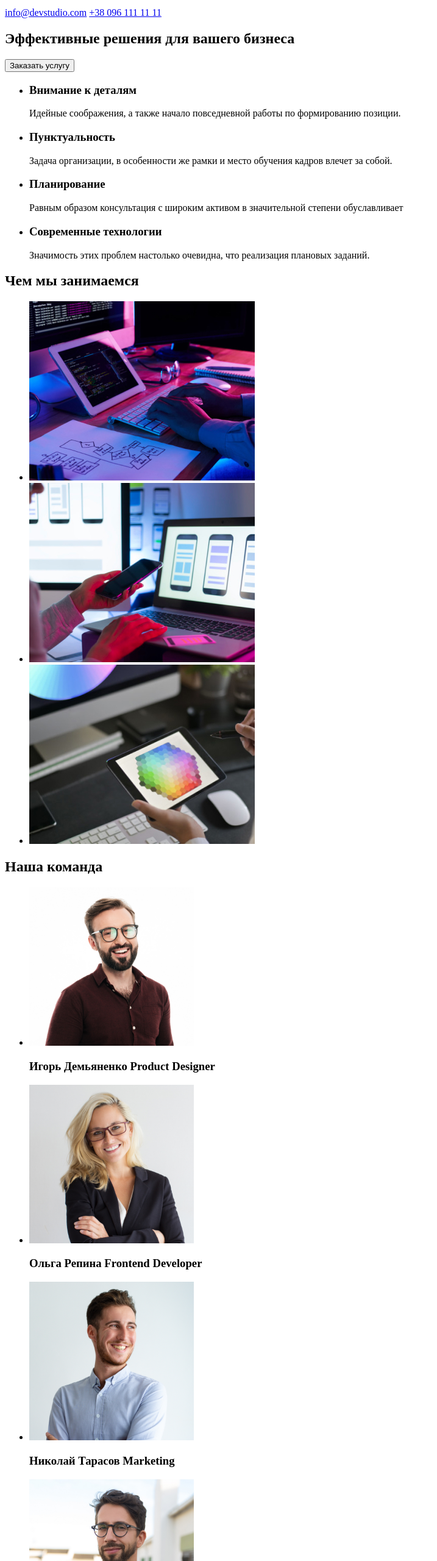
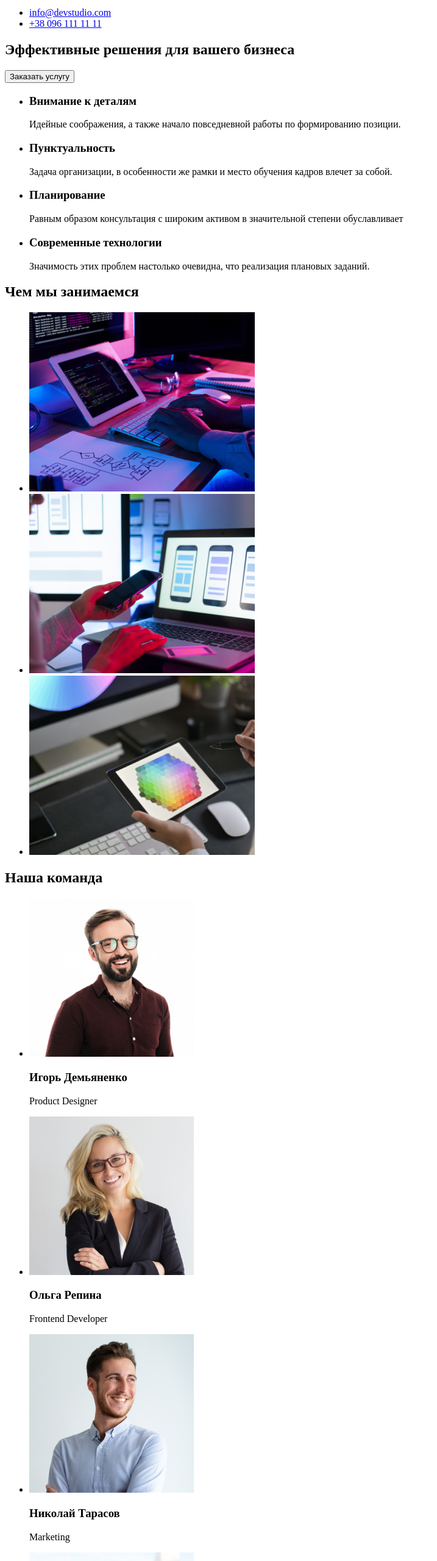
Before and after one commit to DarinaDomalega/goit-markup-hw-01, a plain HTML site: page index.html in a window 1280 px wide. Shown: the part 100-2660 px from the top of the page at 61% size, without its empty margins (0-717 px from the left). Drawn offline with Linux system fonts and the light colour scheme.

Commit message:
Changed mistakes

```diff
--- a/index.html
+++ b/index.html
@@ -16,17 +16,17 @@
         <li> <a href="">Контакты</a></li>
       </ul>
      </nav>
-         <a href="mail:info@devstudio.com"> info@devstudio.com</a>
-         <a href="tel:+380961111111"> +38 096 111 11 11</a>
+        <ul>
+           <li> <a href="mail:info@devstudio.com"> info@devstudio.com</a> </li>
+           <li> <a href="tel:+380961111111"> +38 096 111 11 11</a> </li>
+        </ul>
     </header>
-      <div>
+    <main>
           <section>
               <h1>Эффективные решения для вашего бизнеса</h1>
               <button type="button">Заказать услугу</button>
           </section>
-      </div>
-    <main>
-       <section>
+          <section>
            <ul>
                <li>
                    <h3>Внимание к деталям</h3>
@@ -77,39 +77,38 @@
              <ul>
                <li>
                    <img src="./images/img.jpg" alt="1-работник" width="270" height="260">
-                <h3>Игорь Демьяненко
-                    Product Designer
-                </h3>
+                   <h3>Игорь Демьяненко</h3>
+                   <p>Product Designer</p>
+
                </li>
                <li>
                 <img src="./images/img-1worker.jpg" alt="2-работник" width="270" height="260">
-                <h3>Ольга Репина
-                    Frontend Developer
-                </h3>
+                <h3>Ольга Репина</h3>
+                <p> Frontend Developer</p>
+
                 </li>
                 <li>
                 <img src="./images/img-2worker.jpg" alt="3-работник" width="270" height="260">
-                <h3>Николай Тарасов
-                    Marketing
-                </h3>
+                <h3>Николай Тарасов</h3>
+                 <p> Marketing </p>
+
                 </li>
                 <li>
                 <img src="./images/img-3worker.jpg" alt="4-работник" width="270" height="260">
-                <h3>Михаил Ермаков
-                    UI Designer
-                </h3>
+                <h3>Михаил Ермаков</h3>
+                 <p> UI Designer</p>
                 </li>
 
              </ul>
        </section>
     </main>
     <footer>
+        <a href="">WebStudio</a>
         <address>
-          <a href="">WebStudio</a>
             <ul>
-              <li>г. Киев, пр-т Леси Украинки, 26</li>
-              <li>info@example.com</li>
-              <li>+38 099 111 11 11</li>
+              <li> <a href="https://www.google.com/maps/place/бул.+Леси+Украинки,+26,+Киев,+02000/data=!4m2!3m1!1s0x40d4cf0e033ecbe9:0x57a4dffefec77da0?sa=X&ved=2ahUKEwj2l7GH7NT1AhWhxIsKHQhlANwQ8gF6BAgKEAE">г. Киев, пр-т Леси Украинки, 26 </a> </li>
+              <li> <a href="mail:info@example.com"> info@example.com </a> </li>
+              <li> <a href="tel:+380961111111">+38 099 111 11 11 </a> </li>
            </ul>
         </address>
     </footer>
```
